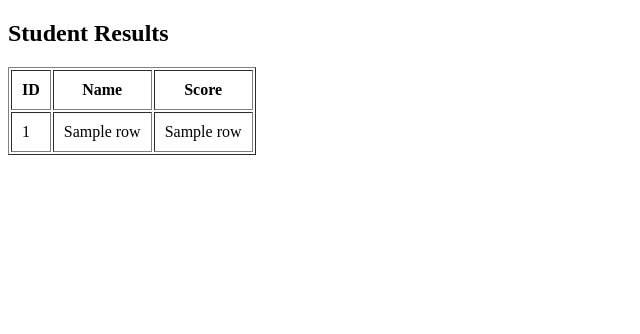
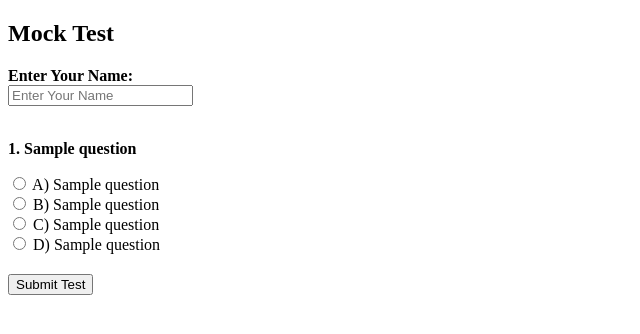
Before and after one commit to rejin425/mocktest-1, a Flask app: template templates/admin_results.html in a window 1280 px wide. Shown: the top 334 px of the page, without its empty margins (0-640 px from the left). Run offline with Flask 3, Linux system fonts and the light colour scheme; the template is opened without the code that fills it: most values are stand-ins (such as "Sample title", 1, 10 or a date in 2020).

Commit message:
Update admin_results.html

```diff
--- a/templates/admin_results.html
+++ b/templates/admin_results.html
@@ -1,28 +1,40 @@
 <!DOCTYPE html>
 <html>
 <head>
-    <title>Admin Results</title>
+    <title>Mock Test</title>
 </head>
 <body>
 
-<h2>Student Results</h2>
+<h2>Mock Test</h2>
 
-<table border="1" cellpadding="10">
-<tr>
-    <th>ID</th>
-    <th>Name</th>
-    <th>Score</th>
-</tr>
+<form method="POST" action="/submit/{{ test_id }}">
 
-{% for row in data %}
-<tr>
-    <td>{{ row[0] }}</td>
-    <td>{{ row[1] }}</td>
-    <td>{{ row[2] }}</td>
-</tr>
-{% endfor %}
+    <!-- Student Name -->
+    <label><b>Enter Your Name:</b></label><br>
+    <input type="text" name="student_name" placeholder="Enter Your Name" required>
+    <br><br>
 
-</table>
+    {% for q in questions %}
+        <div style="margin-bottom:20px;">
+            <p><b>{{ loop.index }}. {{ q[2] }}</b></p>
+
+            <input type="radio" name="{{ q[0] }}" value="{{ q[3] }}" required>
+            A) {{ q[3] }}<br>
+
+            <input type="radio" name="{{ q[0] }}" value="{{ q[4] }}">
+            B) {{ q[4] }}<br>
+
+            <input type="radio" name="{{ q[0] }}" value="{{ q[5] }}">
+            C) {{ q[5] }}<br>
+
+            <input type="radio" name="{{ q[0] }}" value="{{ q[6] }}">
+            D) {{ q[6] }}<br>
+        </div>
+    {% endfor %}
+
+    <button type="submit">Submit Test</button>
+
+</form>
 
 </body>
 </html>
```
